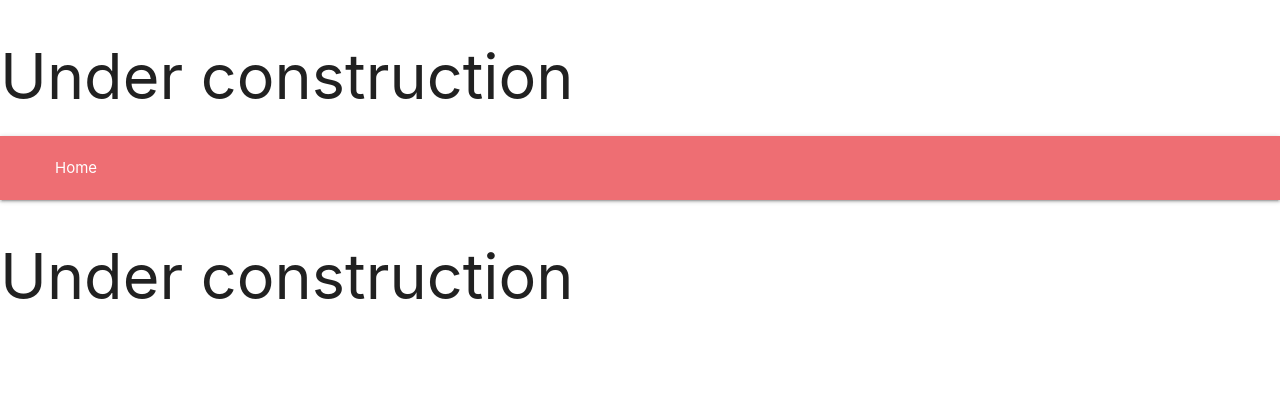
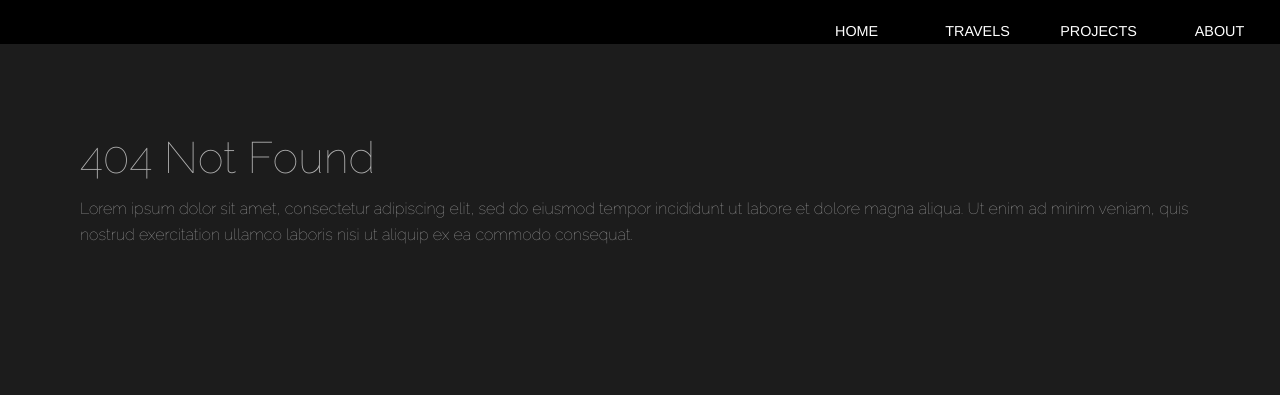
Before and after one commit to elenadiaconescu/frontend, a website: page src/404.html in a window 1280 px wide. Drawn offline with Linux system fonts and the light colour scheme.

Commit message:
format code

```diff
--- a/src/404.html
+++ b/src/404.html
@@ -1,49 +1,48 @@
-<html lang="en">
+<!doctype html>
+<html class="no-js" lang="en">
 
 <head>
-    <meta charset="UTF-8">
-    <meta http-equiv="X-UA-Compatible" content="ie=edge">
-    <title>Travels</title>
+    <meta charset="utf-8" />
+    <meta name="viewport" content="width=device-width, initial-scale=1.0" />
+    <title>Flexbox</title>
+    <link rel="stylesheet" href="css/foundation.css" />
+    <link rel="stylesheet" href="css/custom.css" />
+    <link href='http://fonts.googleapis.com/css?family=Raleway:100' rel='stylesheet' type='text/css'>
+    <script src="js/vendor/modernizr.js"></script>
+    <script src="js/vendor/jquery.js"></script>
+    <script src="js/script.js"></script>
 
-    <!-- CSS -->
-    <link rel="stylesheet" type="text/css" href="css/estilo-geral.css">
-    <link href="./css/style.css" rel="stylesheet" type="text/css" />
-
-    <!-- JavaScript and jQuery-->
-    <script type="text/javascript" src="js/jsGeral.js"></script>
-
-    <!-- Fonts -->
-    <link href="https://fonts.googleapis.com/css?family=Maven+Pro:400,500" rel="stylesheet">
-    <link href="https://fonts.googleapis.com/css?family=Roboto+Condensed" rel="stylesheet">
-
-    <!-- Materialize-->
-    <link href="https://fonts.googleapis.com/icon?family=Material+Icons" rel="stylesheet">
-    <link rel="stylesheet" href="materialize/css/materialize.css">
-    <meta name="viewport" content="width=device-width, initial-scale=1.0" />
-
-    <meta http-equiv="X-UA-Compatible" content="IE8">
-    <meta name="author" content="Elena Diaconescu">
-    <meta name="viewport" content="width=device-width, initial-scale=1, maximum-scale=1, user-scalable=no">
 </head>
 
 <body>
-    <article>
-        <article>
-            <header>
-                <h1>Under construction</h1>
-                <nav>
-                    <ol class="ed-menu">
-                        <ul class="ed-item" active><a href="index.html">Home </a></ul>
-                        <ul class="ed-item"><a href="travels.html">Travels </a></ul>
-                        <ul class="ed-item"><a href="projects.html">Projects </a></ul>
-                        <ul class="ed-item"> <a href="about.html">About </a></ul>
-                    </ol>
-                </nav>
-            </header>
-        </article>
-        <header>
-            <h1>Under construction</h1>
-        </header>
+
+    <header>
+        <div class="child">
+            <!--        <img src="images/logo.png" />-->
+        </div>
+        <ul class="child">
+            <li><a href="index.html">Home</a></li>
+            <li><a href="travels.html">Travels</a></li>
+            <li><a href="projects.html">Projects</a></li>
+            <li><a href="about.html">About</a></li>
+        </ul>
+    </header>
+
+    <div class="container">
+        <h1>404 Not Found</h1>
+
+        <p>Lorem ipsum dolor sit amet, consectetur adipiscing elit, sed do eiusmod tempor incididunt ut labore et dolore
+            magna aliqua. Ut enim ad minim veniam, quis nostrud exercitation ullamco laboris nisi ut aliquip ex ea
+            commodo
+            consequat.</p>
+
+    </div>
+
+    <script src="js/foundation.min.js"></script>
+    <script>
+        $(document).foundation();
+    </script>
+
 </body>
 
 </html>
```
Also changed, not shown: src/about.html (+9 -5 lines), src/index.html (+2 -2 lines), src/projects.html (+9 -5 lines), src/travels.html (+8 -5 lines).
